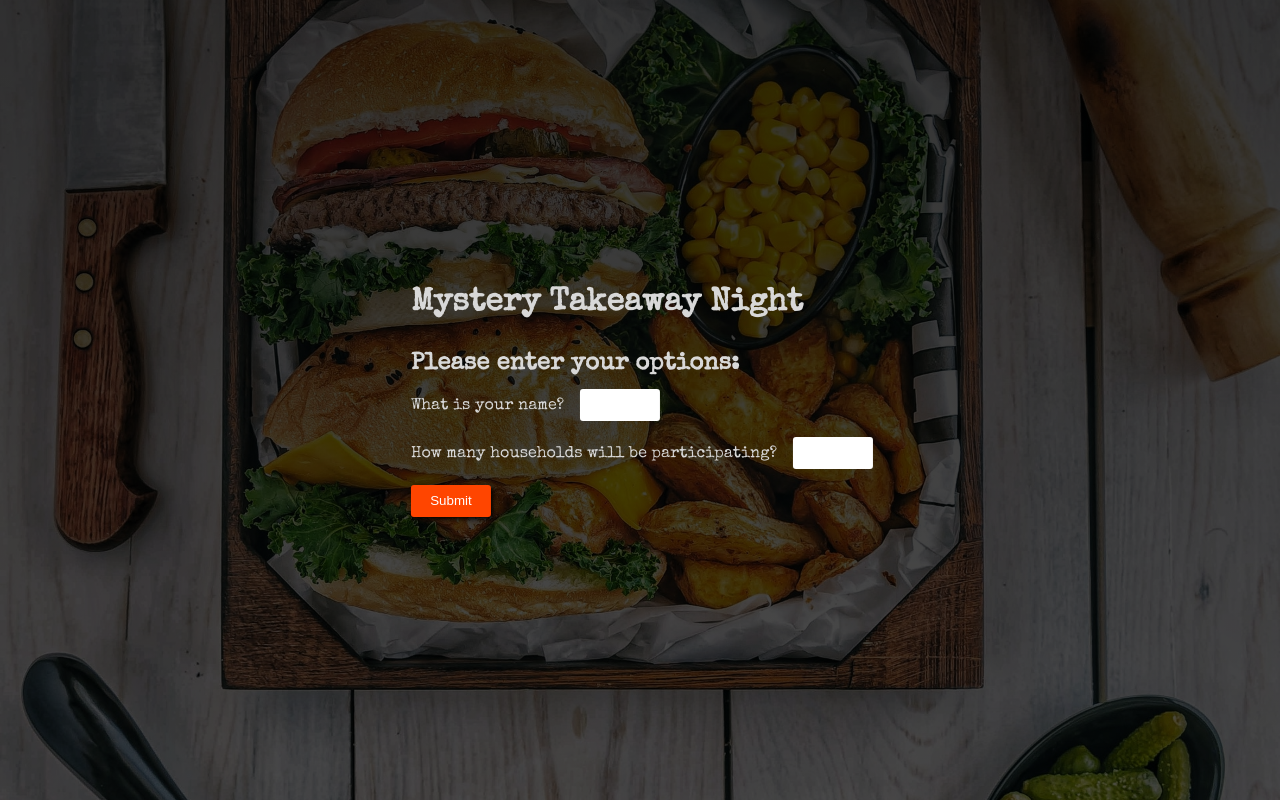
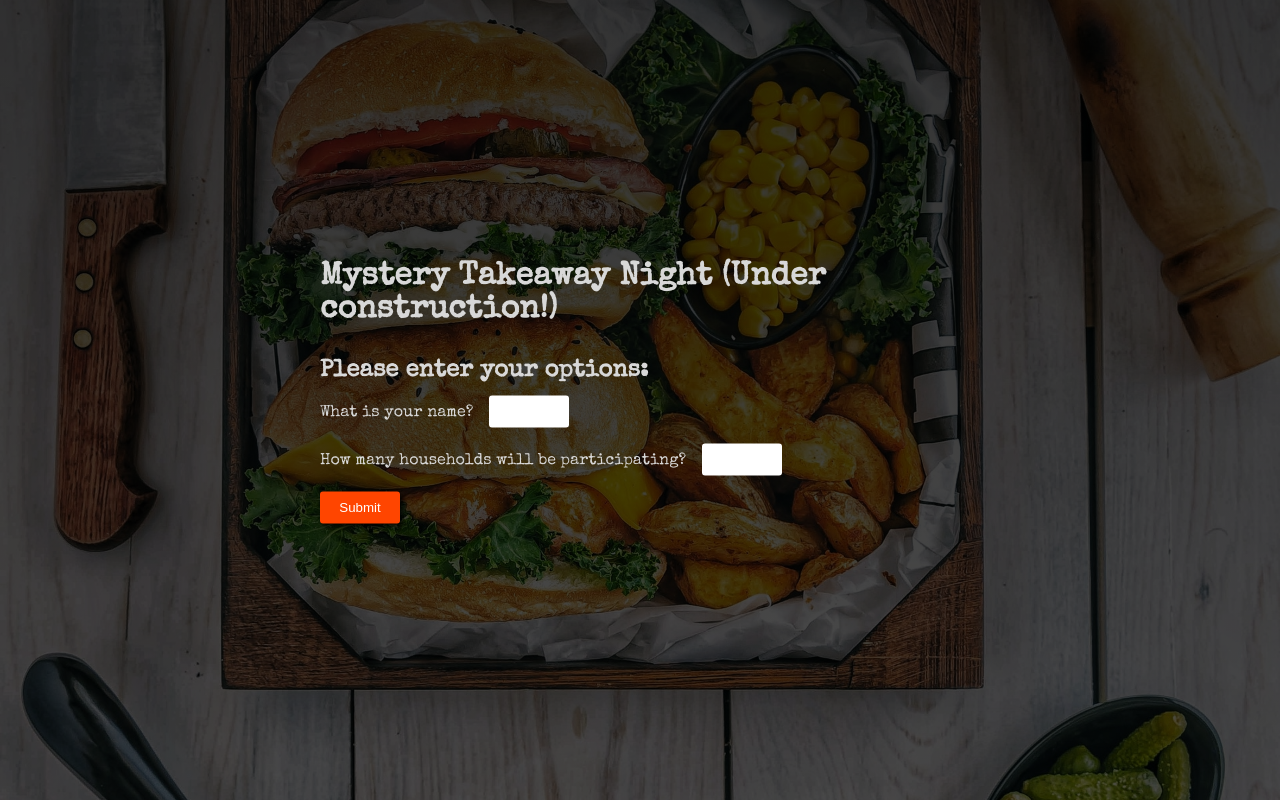
Before and after one commit to riquiofficial/mystery-takeaway-night, a React (Create React App) app: page / in a window 1280 px wide. Built offline with nearby package versions, Linux system fonts and the light colour scheme.

Commit message:
minor style changes

```diff
--- a/src/App.js
+++ b/src/App.js
@@ -11,7 +11,7 @@ function App() {
     <div className="App">
       <GlobalStyles></GlobalStyles>
       <div className="content">
-        <h1>Mystery Takeaway Night</h1>
+        <h1>Mystery Takeaway Night (Under construction!)</h1>
         <h2>Please enter your options:</h2>
         <form action="">
           <label htmlFor="name">What is your name?</label>
--- a/src/components/GlobalStyles.js
+++ b/src/components/GlobalStyles.js
@@ -30,7 +30,6 @@ const GlobalStyles = createGlobalStyle`
     top: 50%;
     left: 50%;
     transform: translate(-50%, -50%);
-    margin: 10px;
   }
   label {
     margin: 0 1rem 1rem 0;
@@ -54,13 +53,6 @@ const GlobalStyles = createGlobalStyle`
     }
   }
 
-  @media screen and (max-width: 400px) {
-    .content {
-      margin: 0;
-    }
-
-  }
-
 `;
 
 export default GlobalStyles;
```
